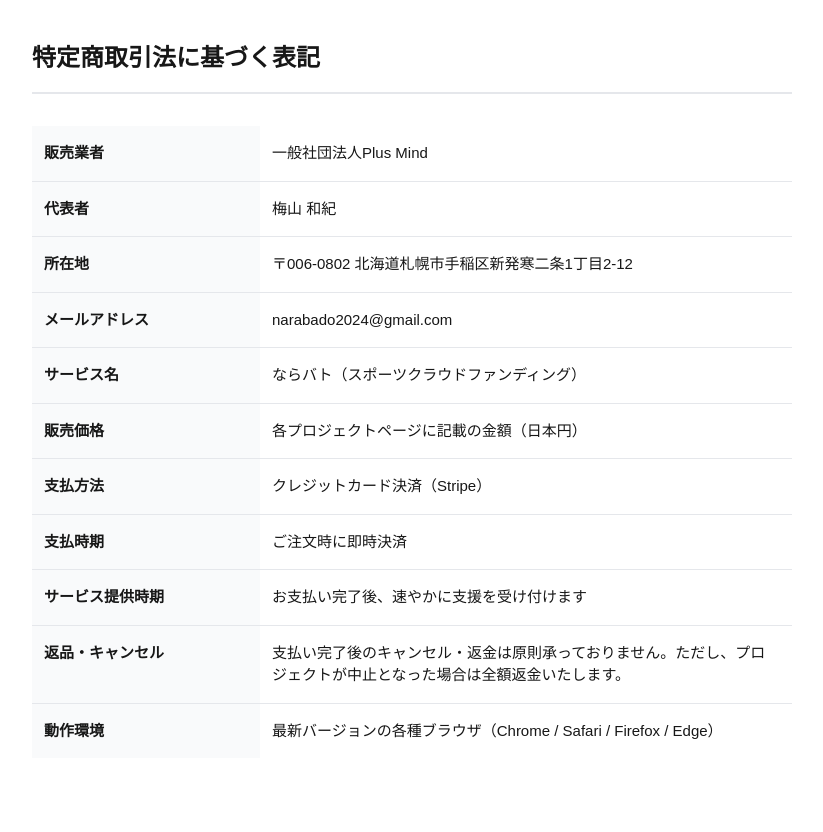
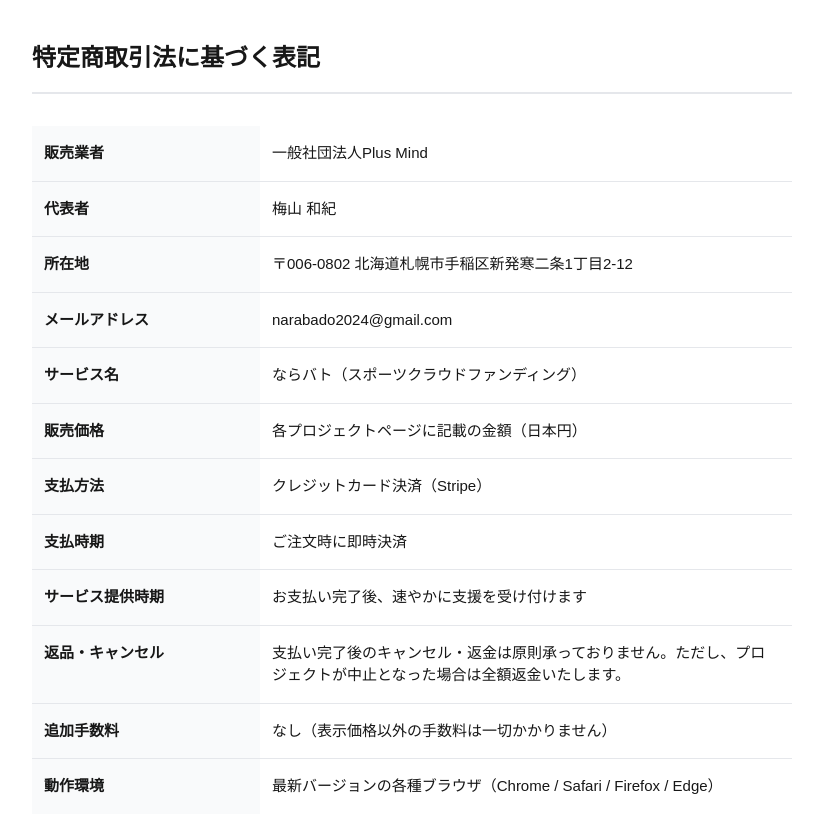
Before and after one commit to narabado/cloudfan, a Next.js app: page /legal in a window 1280 px wide. Shown: the top 832 px of the page, without its empty margins (228-1051 px from the left). Before the commit the page ends 800 px from the top, so only its background shows below. Built offline with nearby package versions, Linux system fonts and the light colour scheme.

Commit message:
fix: add additional fee info to legal page

```diff
--- a/src/app/legal/page.tsx
+++ b/src/app/legal/page.tsx
@@ -46,6 +46,10 @@ export default function LegalPage() {
             <th style={{ padding: "16px 12px", textAlign: "left", background: "#f9fafb", verticalAlign: "top" }}>返品・キャンセル</th>
             <td style={{ padding: "16px 12px" }}>支払い完了後のキャンセル・返金は原則承っておりません。ただし、プロジェクトが中止となった場合は全額返金いたします。</td>
           </tr>
+          <tr style={{ borderBottom: "1px solid #e5e7eb" }}>
+            <th style={{ padding: "16px 12px", textAlign: "left", background: "#f9fafb", verticalAlign: "top" }}>追加手数料</th>
+            <td style={{ padding: "16px 12px" }}>なし（表示価格以外の手数料は一切かかりません）</td>
+          </tr>
           <tr>
             <th style={{ padding: "16px 12px", textAlign: "left", background: "#f9fafb", verticalAlign: "top" }}>動作環境</th>
             <td style={{ padding: "16px 12px" }}>最新バージョンの各種ブラウザ（Chrome / Safari / Firefox / Edge）</td>
```
